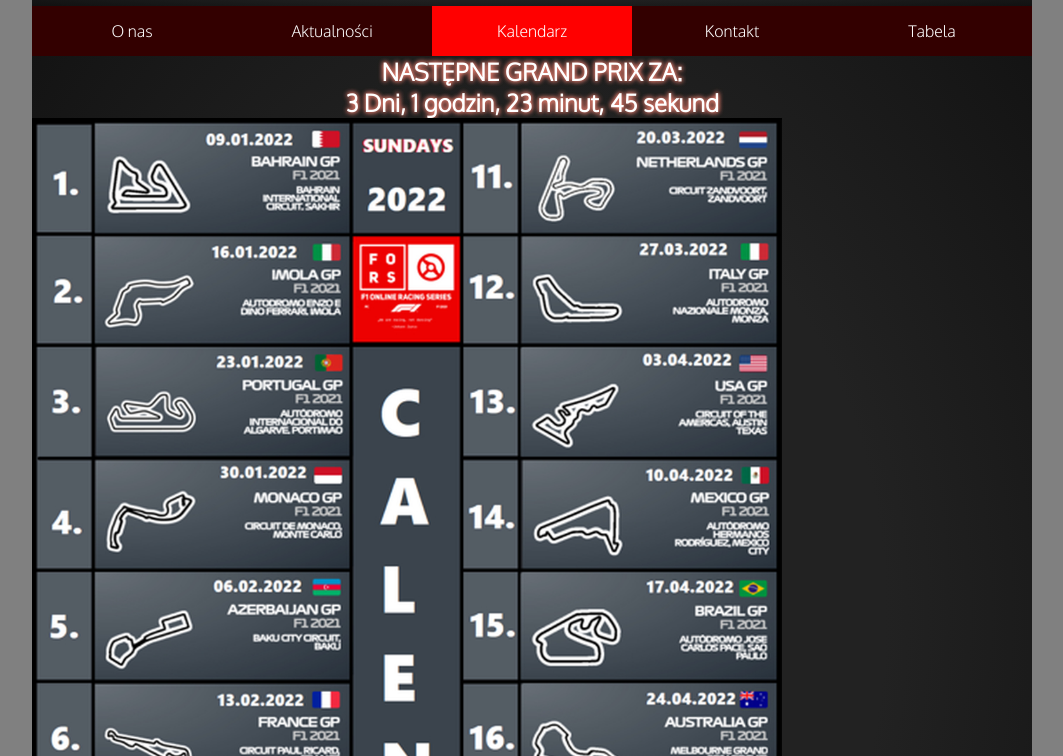
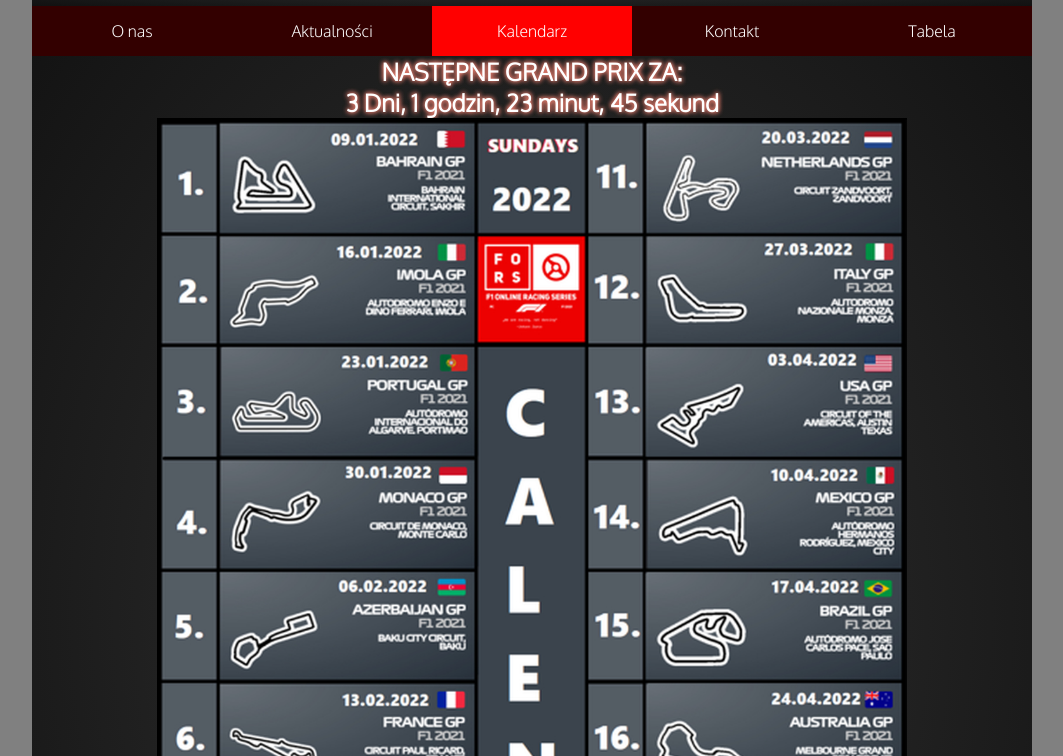
Before and after one commit to Dvzio/LigaF1OnlineRacingSeries, a plain HTML site: page kalendarz.html in a window 1280 px wide. Shown: the part 44-800 px from the top of the page, without its empty margins (108-1171 px from the left). Drawn offline with Linux system fonts and the light colour scheme.

Commit message:
Update kalendarz.html

```diff
--- a/kalendarz.html
+++ b/kalendarz.html
@@ -78,7 +78,7 @@
 
 
 
-		<cemter><img style="max-width:75%%;height:100%;" width="560" height="315" class="kal" src="kalendarz.jpg"></center>
+		<center><img style="max-width:75%%;height:100%;" width="560" height="315" class="kal" src="kalendarz.jpg"></center>
 
 
 
```
